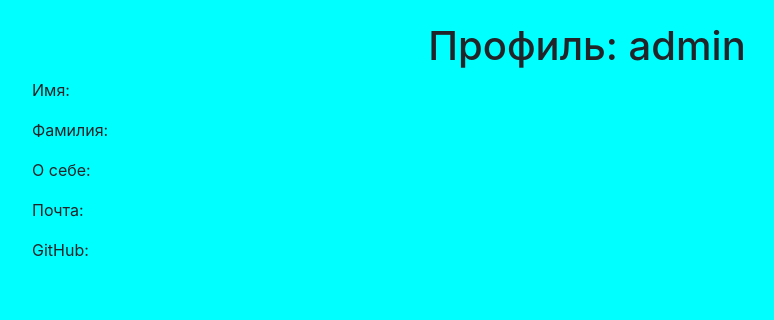
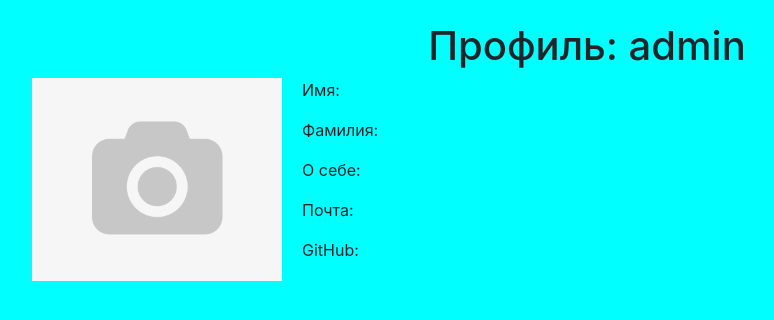
Before and after one commit to aydarbekov/new_todo, a Django app: page /accounts/profile/1/ in a window 1280 px wide. Shown: the part 38-358 px from the top of the page, without its empty margins (53-827 px from the left). Run offline with Django 3.2, Linux system fonts and the light colour scheme; data comes from the database, SQL or seed files in the repository; some libraries are stand-ins or nearby versions.

Commit message:
Добавил кртину заглушку

```diff
--- a/TODO_list/accounts/templates/user_detail.html
+++ b/TODO_list/accounts/templates/user_detail.html
@@ -8,8 +8,11 @@
 {% endblock %}
 {% block content %}
     <h1>Профиль: {{ user_obj.username }}</h1>
-    {% if user_obj.profile.avatar %}
-       <img class="avatar" src="{{ user_obj.profile.avatar.url }}" width="250" height="250" alt="user picture">
+    {% if not user_obj.profile.avatar or user_obj.profile.avatar == 'False' %}
+        {% load static %}
+        <img class="avatar" src="{% static 'img/nofoto.png' %}" width="250" height="250" alt="no picture">
+    {% else %}
+        <img class="avatar" src="{{ user_obj.profile.avatar.url }}" width="250" height="250" alt="user picture">
     {% endif %}
     <p>Имя: <b>{{ user_obj.first_name }}</b></p>
     <p>Фамилия: {{ user_obj.last_name }}</p>
```
Also changed, not shown: TODO_list/webapp/static/img/nofoto.png (added).
